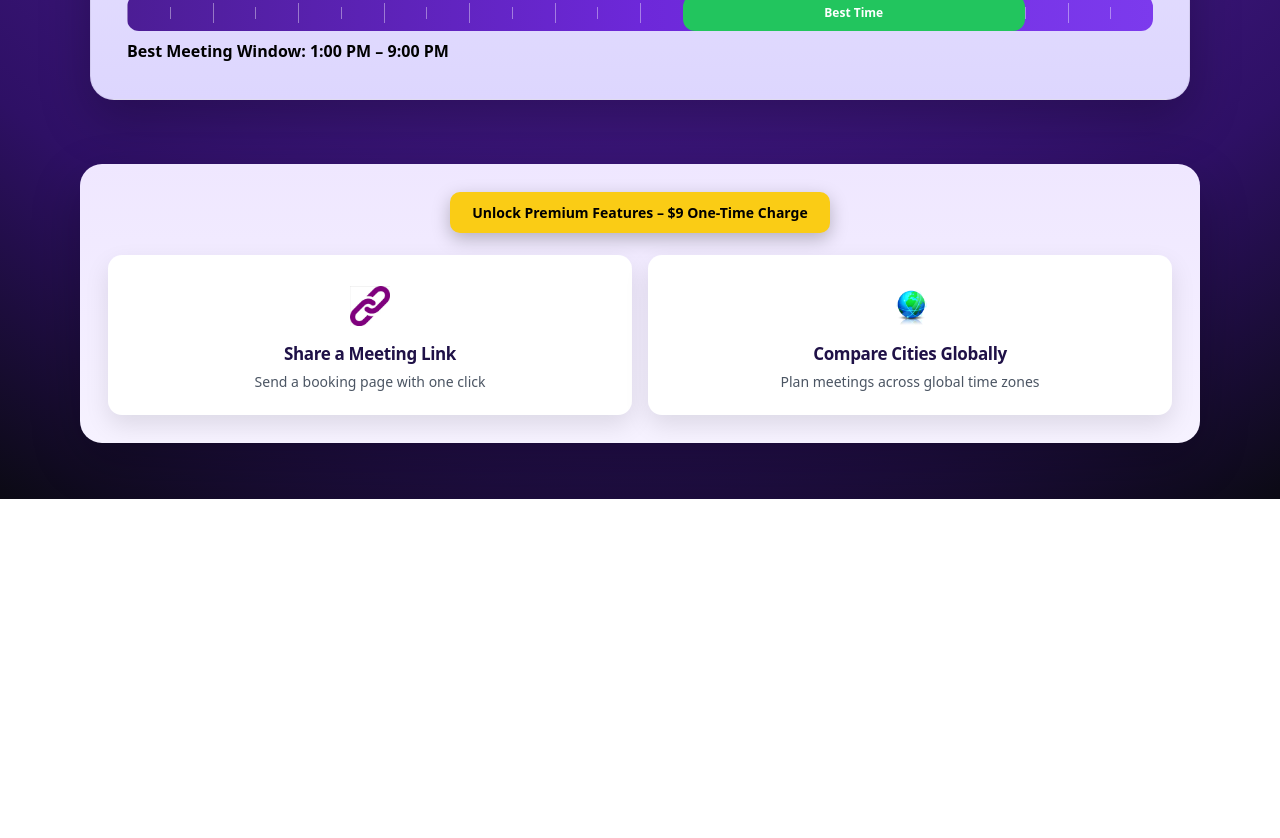
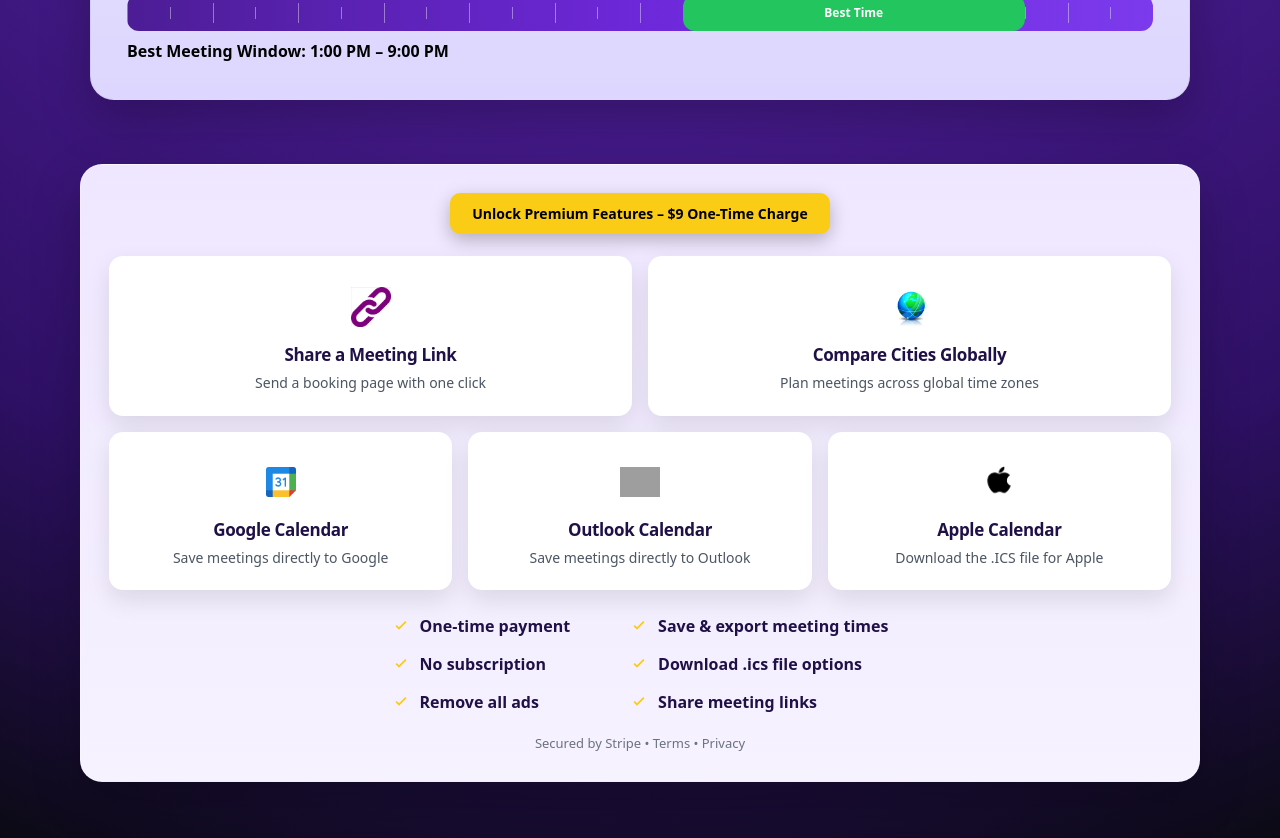
Before and after one commit to techtalk1282/Best-Meeting-Time, a Next.js app: page / in a window 1280 px wide. Shown: the part 660-1498 px from the top of the page. Before the commit the page ends 1159 px from the top, so only its background shows below. Built offline with nearby package versions, Linux system fonts and the light colour scheme; grey boxes are pictures that could not be loaded.

Commit message:
fix broken code PremiumFeaturesSection

```diff
--- a/app/ui/PremiumFeaturesSection.tsx
+++ b/app/ui/PremiumFeaturesSection.tsx
@@ -1,4 +1,9 @@
+//app/ui/PremiumFeaturesSection.tsx
+
+
 "use client";
+
+// app/ui/PremiumFeaturesSection.tsx
 
 import { ReactNode } from "react";
 
@@ -17,7 +22,6 @@ const featureCardBase: React.CSSProperties = {
   flexDirection: "column",
   alignItems: "center",
   justifyContent: "center",
-  cursor: "pointer", // ✅ make clickable
 };
 
 const topFeatureCard = { ...featureCardBase, minHeight: 160 };
@@ -81,7 +85,7 @@ const primaryButton: React.CSSProperties = {
 
 function CheckIcon() {
   return (
-    <svg width="18" height="18" viewBox="0 0 20 20">
+    <svg width="18" height="18" viewBox="0 0 20 20" aria-hidden="true">
       <path
         d="M7.8 14.2L3.9 10.3l1.4-1.4 2.5 2.5 6.9-6.9 1.4 1.4-8.3 8.3z"
         fill="#facc15"
@@ -95,42 +99,60 @@ export default function PremiumFeaturesSection({
 }: PremiumFeaturesSectionProps) {
 
   async function handleCheckout() {
-    const res = await fetch("/api/checkout", { method: "POST" });
-    const data = await res.json();
-    if (data.url) window.location.href = data.url;
-  }
+    try {
+      const res = await fetch("/api/checkout", {
+        method: "POST",
+      });
 
-  // ✅ SHARE HANDLER (TEST)
-  function handleShareClick() {
-    const url = window.location.href;
-    navigator.clipboard.writeText(url);
-    alert("Share link copied");
+      const data = await res.json();
+
+      if (data.url) {
+        window.location.href = data.url;
+      } else {
+        console.error("No checkout URL returned");
+      }
+    } catch (err) {
+      console.error("Checkout error:", err);
+    }
   }
 
   return (
-    <section id="premium-features" style={{ padding: "40px 20px 56px" }}>
+    <section
+      id="premium-features"
+      style={{
+        padding: "40px 20px 56px",
+        color: "#ffffff",
+      }}
+    >
       <div style={{ maxWidth: 1120, margin: "0 auto" }}>
         <div
           style={{
-            background: "linear-gradient(180deg,#efe7ff,#f6f2ff)",
+            background: "linear-gradient(180deg,#efe7ff 0%, #f6f2ff 100%)",
             borderRadius: 22,
             padding: 28,
-            color: "#000",
+            color: "#000000",
+            border: "1px solid rgba(255,255,255,0.22)",
             boxShadow: "0 18px 50px rgba(0,0,0,0.24)",
           }}
         >
+
           <div style={{ textAlign: "center", marginBottom: 22 }}>
             <button style={primaryButton} onClick={handleCheckout}>
               Unlock Premium Features – $9 One-Time Charge
             </button>
           </div>
 
-          <div style={{ display: "grid", gridTemplateColumns: "1fr 1fr", gap: 16 }}>
-
-            {/* ✅ SHARE NOW WORKS */}
-            <div style={topFeatureCard} onClick={handleShareClick}>
+          <div
+            style={{
+              display: "grid",
+              gridTemplateColumns: "1fr 1fr",
+              gap: 16,
+              marginBottom: 16,
+            }}
+          >
+            <div style={topFeatureCard}>
               <div style={iconWrap}>
-                <img src="/share.png" alt="Share" style={iconImg} />
+                <img src="/share.png" alt="Share link" style={iconImg} />
               </div>
               <h3 style={cardTitle}>Share a Meeting Link</h3>
               <p style={cardText}>Send a booking page with one click</p>
@@ -138,14 +160,75 @@ export default function PremiumFeaturesSection({
 
             <div style={topFeatureCard}>
               <div style={iconWrap}>
-                <img src="/globe.png" alt="Compare" style={iconImg} />
+                <img src="/globe.png" alt="Compare cities" style={iconImg} />
               </div>
               <h3 style={cardTitle}>Compare Cities Globally</h3>
               <p style={cardText}>Plan meetings across global time zones</p>
             </div>
           </div>
 
-          {children}
+          <div
+            style={{
+              display: "grid",
+              gridTemplateColumns: "1fr 1fr 1fr",
+              gap: 16,
+              marginBottom: 24,
+            }}
+          >
+            <div style={bottomFeatureCard}>
+              <div style={iconWrap}>
+                <img src="/google-calendar.png" alt="Google Calendar" style={iconImg} />
+              </div>
+              <h3 style={cardTitle}>Google Calendar</h3>
+              <p style={cardText}>Save meetings directly to Google</p>
+            </div>
+
+           <div style={bottomFeatureCard}>
+              <div style={iconWrap}>
+                <img src="/outlook.png" alt="Outlook Calendar" style={iconImg} />
+              </div>
+              <h3 style={cardTitle}>Outlook Calendar</h3>
+              <p style={cardText}>Save meetings directly to Outlook</p>
+            </div>
+
+           <div style={bottomFeatureCard}>
+              <div style={iconWrap}>
+                <img src="/apple.png" alt="Apple Calendar" style={appleIconImg} />
+              </div>
+              <h3 style={cardTitle}>Apple Calendar</h3>
+              <p style={cardText}>Download the .ICS file for Apple</p>
+            </div>
+
+            {children}
+          </div>
+
+          <div
+            style={{
+              display: "grid",
+              gridTemplateColumns: "repeat(2, max-content)",
+              justifyContent: "center",
+              gap: "14px 60px",
+              margin: "0 auto 20px",
+            }}
+          >
+            <div style={checklistItem}><CheckIcon /><span>One-time payment</span></div>
+            <div style={checklistItem}><CheckIcon /><span>Save & export meeting times</span></div>
+            <div style={checklistItem}><CheckIcon /><span>No subscription</span></div>
+            <div style={checklistItem}><CheckIcon /><span>Download .ics file options</span></div>
+            <div style={checklistItem}><CheckIcon /><span>Remove all ads</span></div>
+            <div style={checklistItem}><CheckIcon /><span>Share meeting links</span></div>
+          </div>
+
+          <div
+            style={{
+              textAlign: "center",
+              fontSize: 13,
+              color: "#6b7280",
+            }}
+          >
+            Secured by Stripe • Terms • Privacy
+          </div>
+
         </div>
       </div>
     </section>
```
